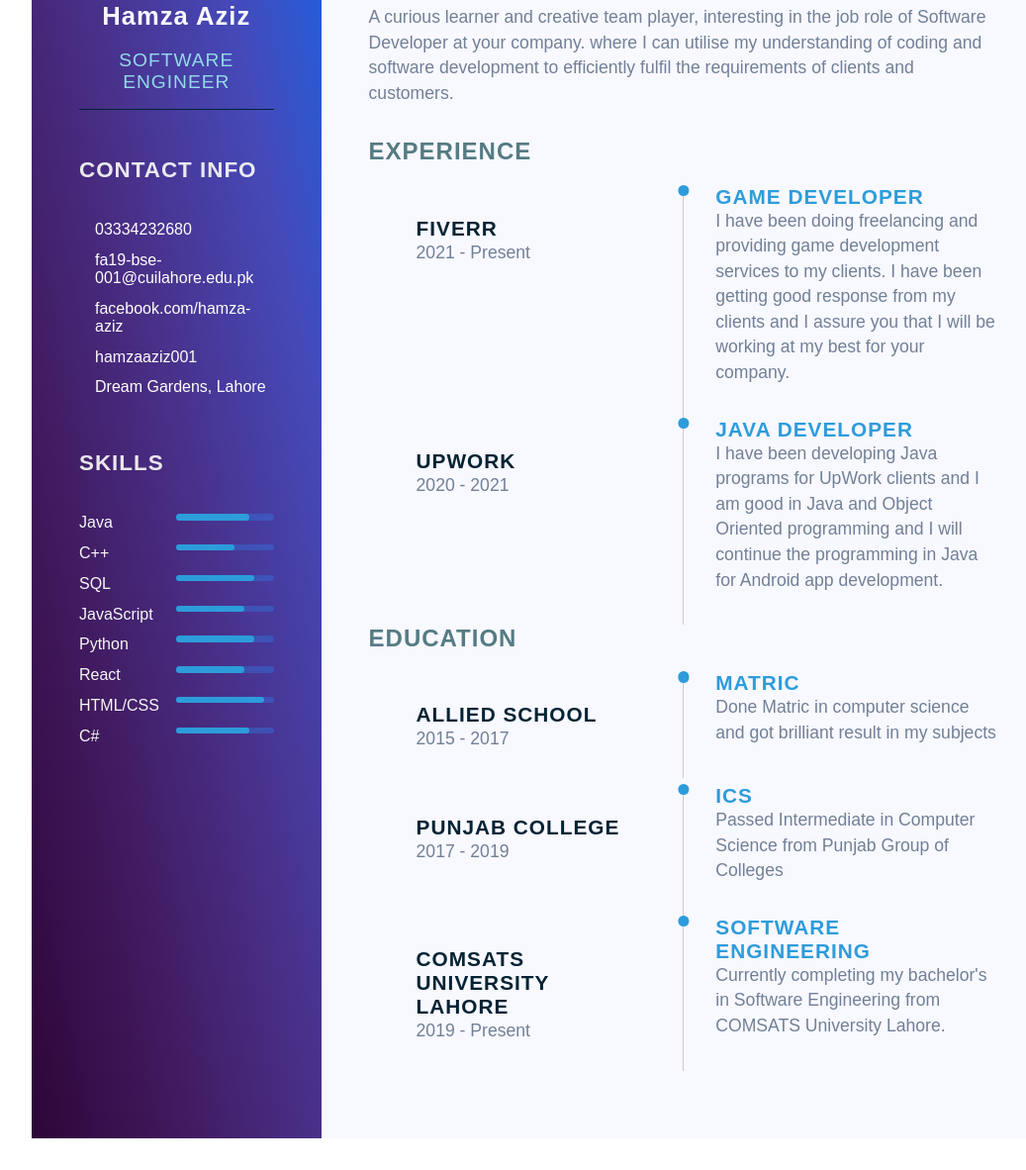
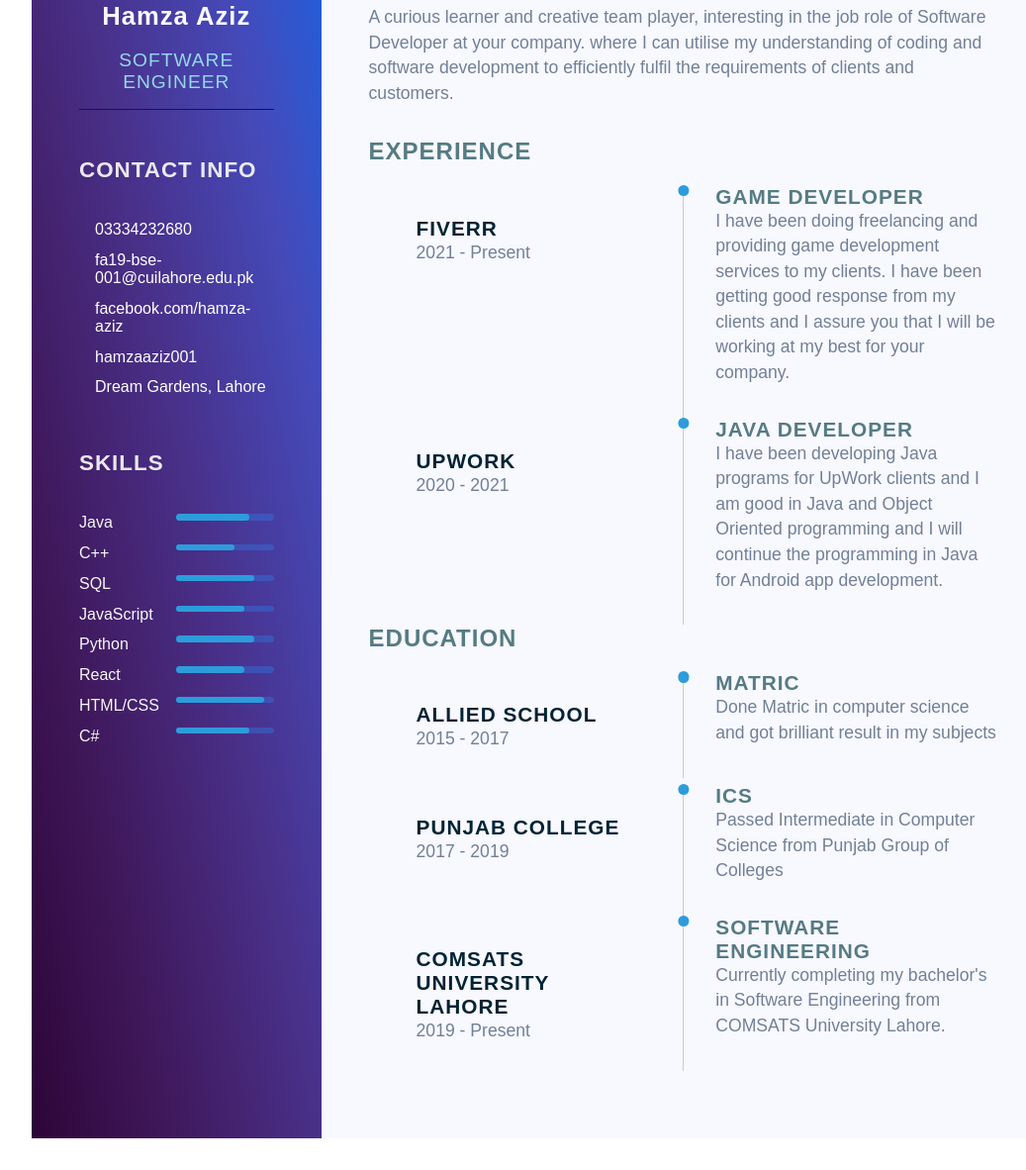
Before and after one commit to afzanahsan/Web-Development, a PHP site: page / in a window 1280 px wide. Shown: the part 311-1493 px from the top of the page at 99% size, without its empty margins (96-1133 px from the left). Run offline with PHP 8.4, Linux system fonts and the light colour scheme.

Commit message:
Update style.css

```diff
--- a/style.css
+++ b/style.css
@@ -20,8 +20,8 @@ body{
 }
 
 .container-left{
+    height: 100%;
     grid-column: span 2;
-    height: 100%;
     background-image: linear-gradient(to right top, #2e0537, #40195d, #493089, #454ab9, #1267eb);
 }
 .right{
@@ -202,7 +202,7 @@ body{
 .disc-title-2{
     letter-spacing: 1px;
     font-size: 1.3rem;
-    color: #2D9CDB;
+    color: #557B83;
     text-transform: uppercase;
 }
 
```
